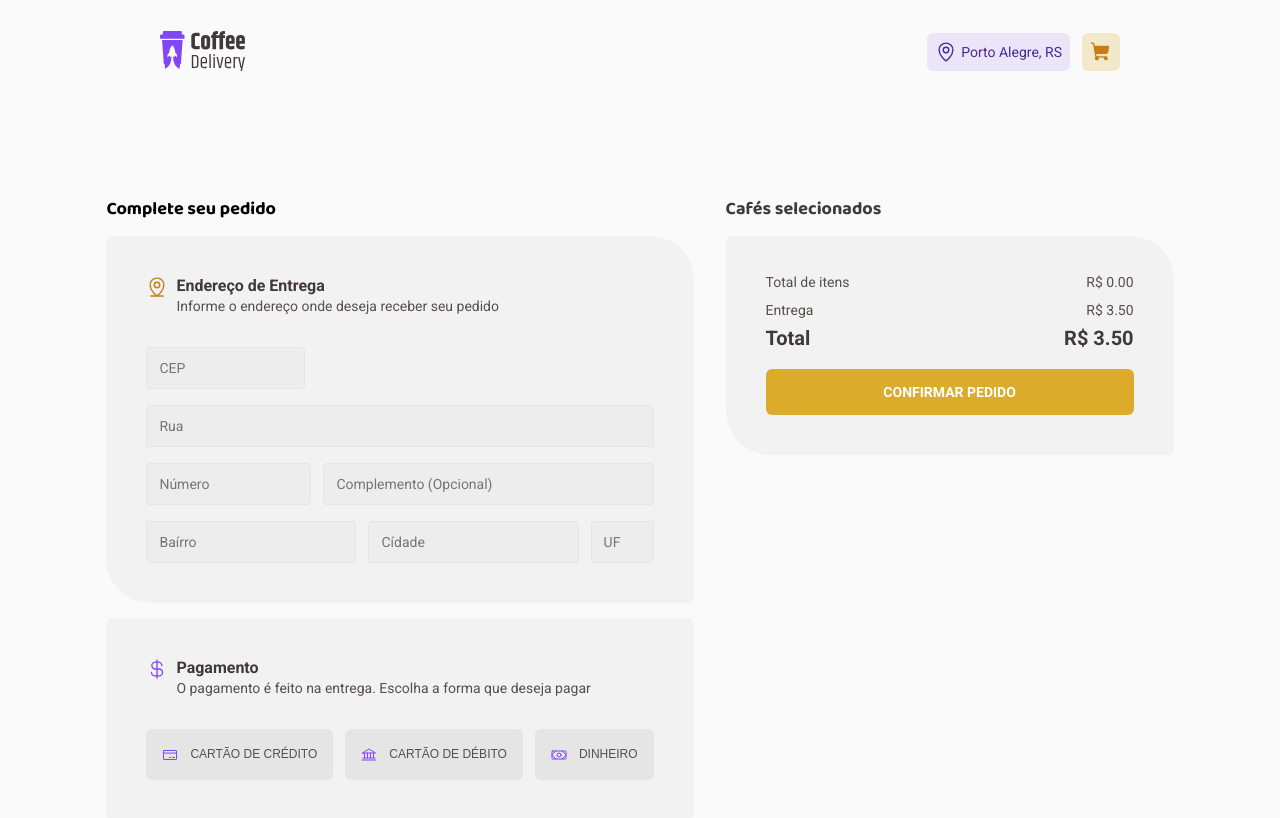
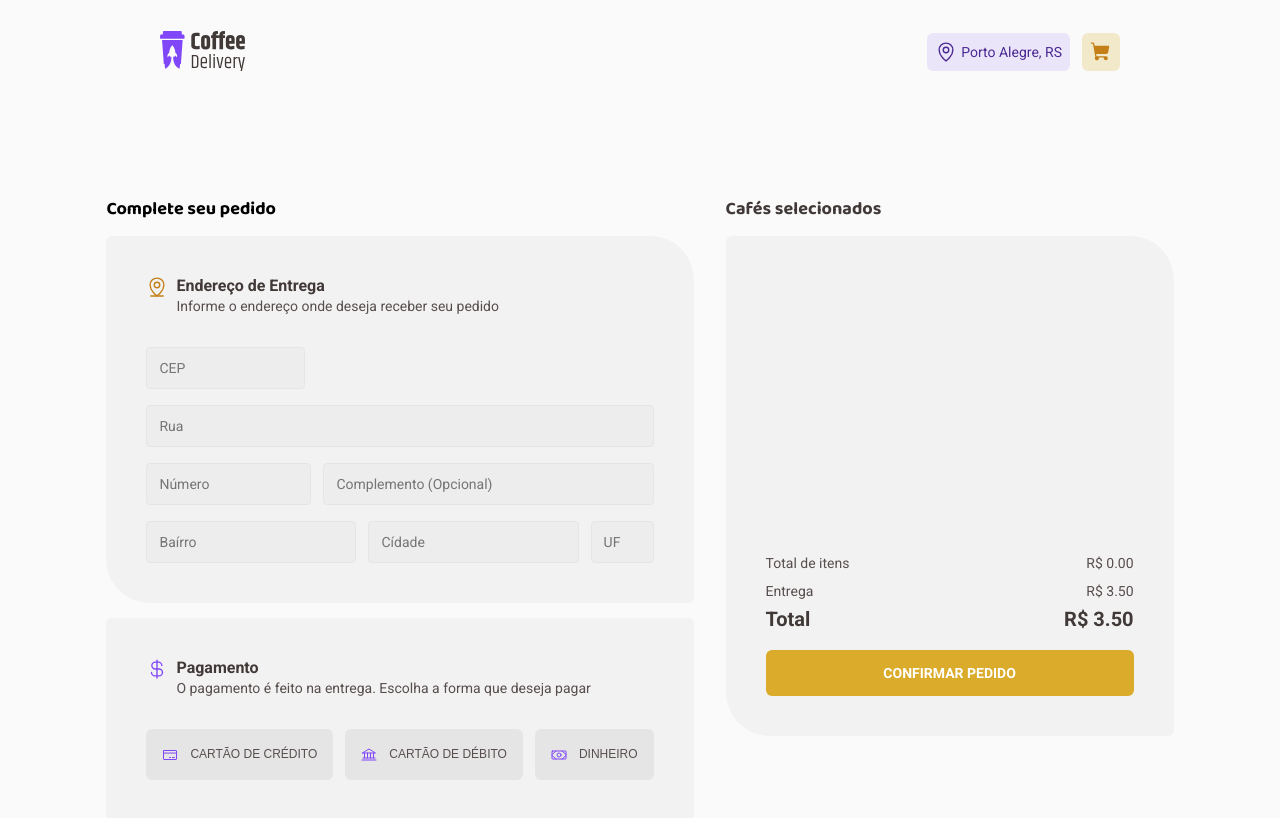
Before and after one commit to KioryFNC/coffeeDelivery, a React (Vite) app: page /carrinho in a window 1280 px wide. Shown: the top 818 px of the page. Built offline with nearby package versions, Linux system fonts and the light colour scheme.

Commit message:
feat: disabled button QuantityControl

```diff
--- a/src/components/Card/styles.ts
+++ b/src/components/Card/styles.ts
@@ -89,9 +89,19 @@ export const QuantityAndCart = styled.div`
     background: ${(props) => props.theme['purple-dark']};
     border: none;
     cursor: pointer;
+    transition: transform 0.2s ease-in-out;
+
     svg {
       width: 2.2rem;
       height: 2.2rem;
     }
+
+    &:hover {
+      transform: scale(.95);
     }
+
+    &:active {
+      transform: scale(1.05);
+    }
+  }
 `
--- a/src/pages/Checkout/index.tsx
+++ b/src/pages/Checkout/index.tsx
@@ -3,6 +3,7 @@ import * as Element from './styles'
 import { useTheme } from 'styled-components'
 import { useContext, useState } from 'react'
 import { CartContext } from '../../contexts/CartContext'
+
 
 export function Checkout() {
   const theme = useTheme()
@@ -78,6 +79,7 @@ export function Checkout() {
       <Element.Order>
         <h2>Cafés selecionados</h2>
         <Element.ConfirmOrder>
+          <Element.CoffeeList>
             {cart.map((item) => (
               <Element.CoffeeItem key={item.id}>
                 <img src={item.image} alt={item.title} />
@@ -85,9 +87,18 @@ export function Checkout() {
                   <h4>{item.title}</h4>
                   <div className='actions'>
                     <Element.QuantityControl>
-                    <button onClick={() => updateQuantity(item.id, item.quantity - 1)}><Minus weight='bold'/></button>
+                      <button
+                        onClick={() => updateQuantity(item.id, item.quantity - 1)}
+                        disabled={item.quantity === 1}
+                      >
+                        <Minus weight='bold'/>
+                      </button>
                       <span>{item.quantity}</span>
-                    <button onClick={() => updateQuantity(item.id, item.quantity + 1)}><Plus weight='bold'/></button>
+                      <button
+                        onClick={() => updateQuantity(item.id, item.quantity + 1)}
+                      >
+                        <Plus weight='bold'/>
+                      </button>
                     </Element.QuantityControl>
                     <Element.RemoveButton onClick={() => removeFromCart(item.id)}>
                       <Trash />
@@ -98,12 +109,14 @@ export function Checkout() {
                 <span className='price'>R$ {(item.price * item.quantity).toFixed(2)}</span>
               </Element.CoffeeItem>
             ))}
+          </Element.CoffeeList>
 
           <Element.PriceOrder>
             <span>Total de itens <span>R$ {subTotal.toFixed(2)}</span></span>
             <span>Entrega <span>R$ {deliveryFee.toFixed(2)}</span></span>
             <strong>Total <strong>R$ {total.toFixed(2)}</strong></strong>
           </Element.PriceOrder>
+
           <Element.ConfirmButton>
             Confirmar Pedido
           </Element.ConfirmButton>
--- a/src/pages/Checkout/styles.ts
+++ b/src/pages/Checkout/styles.ts
@@ -164,6 +164,7 @@ export const Buttons = styled.div`
     padding: 1.6rem;
     border-radius: 6px;
     border: none;
+    cursor: pointer;
     color: ${(props) => props.theme['base-text']};
     background: ${(props) => props.theme['base-button']};
     transition: background 0.2s ease-in-out, transform 0.2s ease-in-out;
@@ -199,8 +200,9 @@ export const Order = styled.div`
   }
 `
 export const ConfirmOrder = styled.div`
+  position: relative;
   width: 44.8rem;
-  height: auto;
+  height: 50rem;
   display: flex;
   padding: 4rem;
   flex-direction: column;
@@ -208,12 +210,14 @@ export const ConfirmOrder = styled.div`
   gap: 2.4rem;
   border-radius: 6px 44px;
   background: ${(props) => props.theme['base-card']};
+  overflow: hidden;
 `
-export const CardDetails = styled.div`
-  width: 100%;
-  display: flex;
-  flex-direction: column;
-  gap: 2.4rem;
+
+export const CoffeeList = styled.div`
+  flex: 1;
+  max-height: 30rem;
+  overflow-y: auto;
+  padding-right: .8rem;
 `
 
 export const CoffeeItem = styled.div`
@@ -224,10 +228,21 @@ export const CoffeeItem = styled.div`
   padding-bottom: 2.4rem;
   border-bottom: 1px solid ${(props) => props.theme['base-button']};
 
+  &:last-child {
+    border-bottom: none;
+  }
+
   img {
     width: 6.4rem;
     height: 6.4rem;
     border-radius: 50%;
+  }
+
+  h4 {
+    font-size: 1.6rem;
+    font-weight: 400;
+    font-family: 'Roboto', sans-serif;
+    color: ${(props) => props.theme['base-subtitle']};
   }
 
   .details {
@@ -235,13 +250,6 @@ export const CoffeeItem = styled.div`
     display: flex;
     flex-direction: column;
     gap: .8rem;
-  }
-
-  h4 {
-    font-size: 1.6rem;
-    font-weight: 400;
-    font-family: 'Roboto', sans-serif;
-    color: ${(props) => props.theme['base-subtitle']};
   }
 
   .actions {
@@ -267,14 +275,22 @@ export const QuantityControl = styled.div`
   gap: .8rem;
 
   button {
-    background: transparent;
+    display: flex;
+    align-items: center;
+    justify-content: center;
+    font-size: 1.6rem;
     border: none;
     cursor: pointer;
     color: ${(props) => props.theme["purple"]};
-    font-size: 1.6rem;
-    display: flex;
-    align-items: center;
-    justify-content: center;
+    background: transparent;
+
+    &:hover {
+      transform: scale(.95);
+    }
+
+    &:active {
+      transform: scale(1.1);
+    }
   }
 
   span {
@@ -326,6 +342,7 @@ export const PriceOrder = styled.div`
     font-size: 1.4rem;
     color: ${(props) => props.theme['base-text']};
   }
+
   strong {
     display: flex;
     justify-content: space-between;
```
Lines whose indentation alone changed are shown as unchanged.
